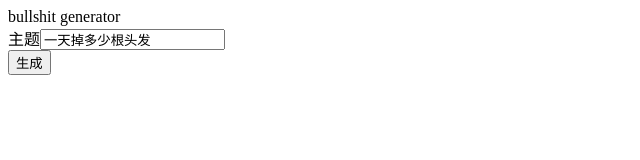
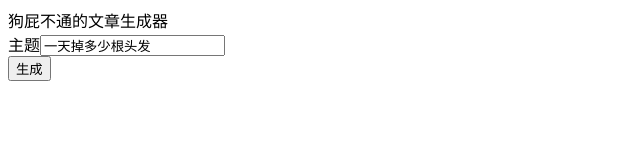
Before and after one commit to Aut520/goupibutong, a plain HTML site: page index.html in a window 1280 px wide. Shown: the whole page, without its empty margins (0-640 px from the left). Drawn offline with Linux system fonts and the light colour scheme.

Commit message:
Update index.html

```diff
--- a/index.html
+++ b/index.html
@@ -213,7 +213,7 @@ function 生成文章(){
 }
 
 </script>
-<div>bullshit generator</div>
+<div>狗屁不通的文章生成器</div>
 <div>主题<input value="一天掉多少根头发"></input></div>
 <div></div><button onclick="生成文章()">生成</button></div>
 <div id="论文"></div>
```
